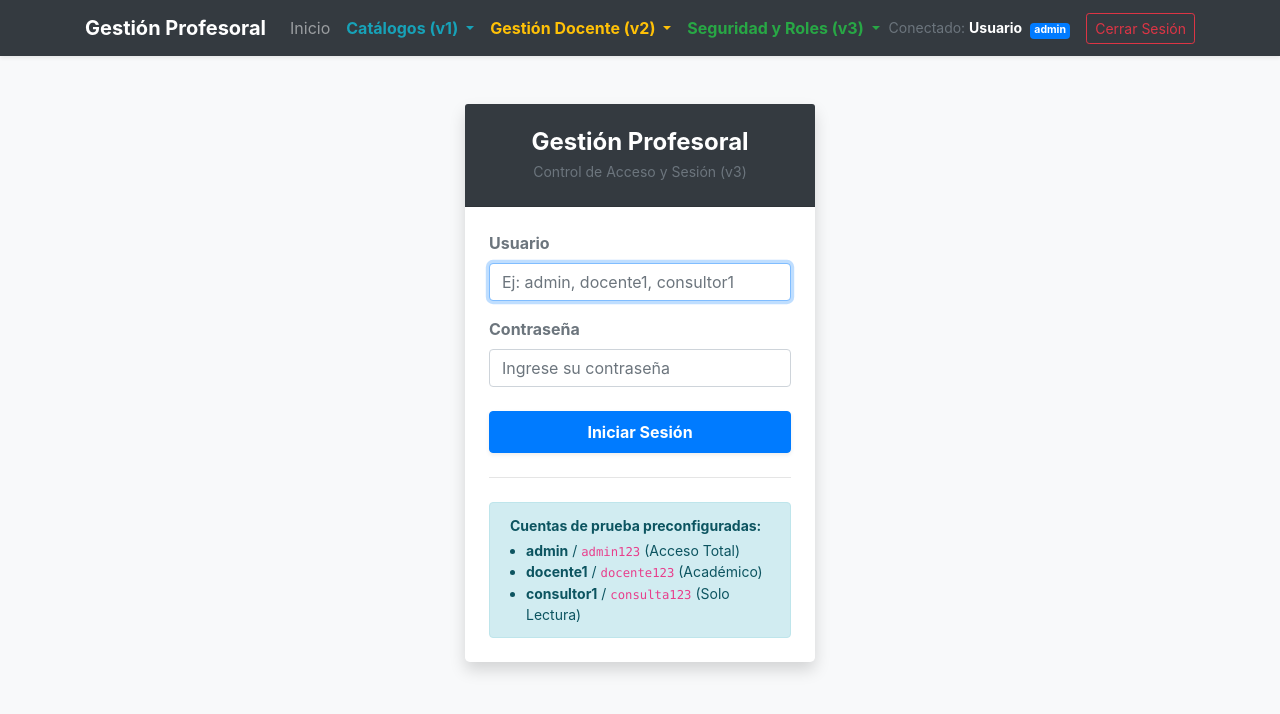
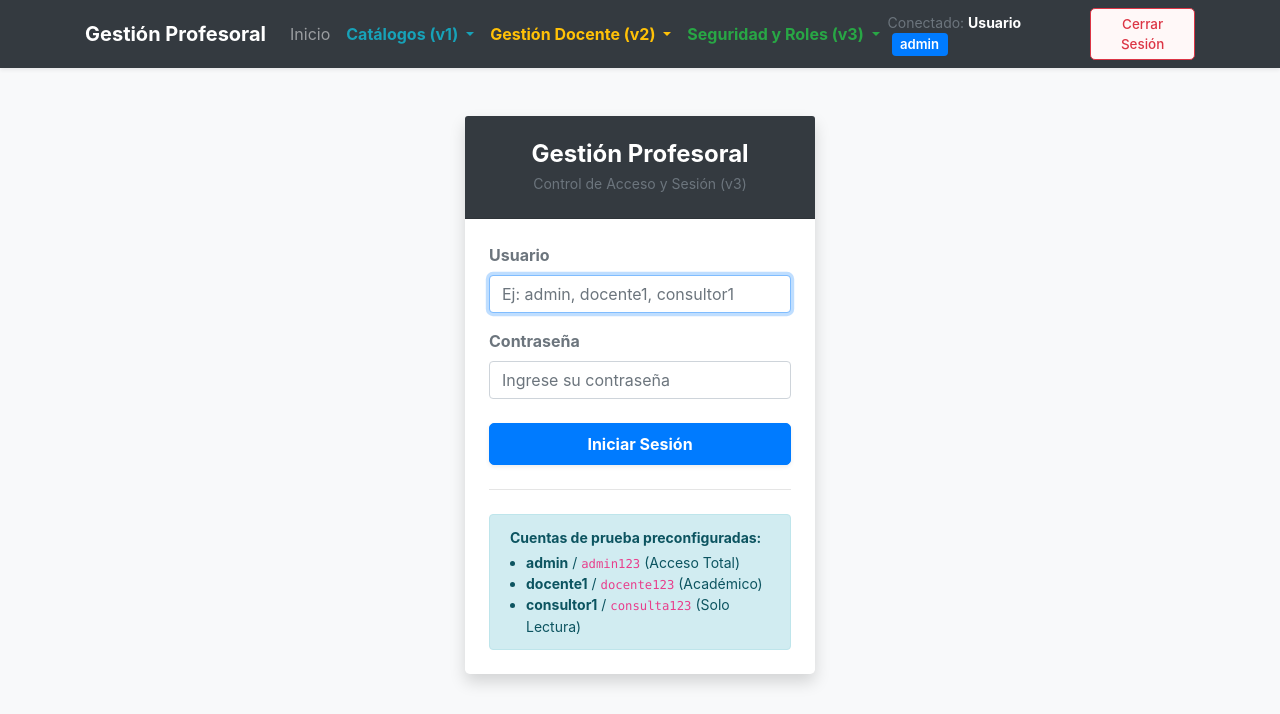
Before and after one commit to samuel06lopezg/gestion-profesoral-v1, a PHP site: page /entrar in a window 1280 px wide. Shown: the top 714 px of the page. Run offline with PHP 8.4, Linux system fonts and the light colour scheme; the visitor is signed in with stand-in values (Sample User, id 1).

Commit message:
style(front): mejorar estetica de botones, tablas y espaciado de acciones

```diff
--- a/front_php/vistas/plantilla.php
+++ b/front_php/vistas/plantilla.php
@@ -28,6 +28,76 @@ $soloLectura = !empty($_SESSION['token']) && !in_array('admin', $__roles, true)
         a[href$="/nuevo"], a[href$="/nueva"], a[href$="/crear"], a[href*="/editar"],
         form[action$="/retirar"], a[href*="retirar-directo"] { display: none !important; }
 <?php endif; ?>
+
+        /* Mejoras estéticas globales para botones, tablas y badges */
+        .table td, .table th {
+            vertical-align: middle !important;
+        }
+        .table th {
+            font-size: 0.88rem;
+            letter-spacing: 0.3px;
+        }
+        .table td.text-center, .table th.text-center {
+            white-space: nowrap !important;
+            width: 1% !important;
+        }
+        .table td.text-center .btn,
+        .table td.text-center form {
+            display: inline-block !important;
+            margin: 1px 3px !important;
+            vertical-align: middle;
+        }
+        .btn {
+            font-weight: 500;
+            border-radius: 5px;
+            transition: all 0.15s ease-in-out;
+        }
+        .btn-sm {
+            padding: 0.3rem 0.65rem;
+            font-size: 0.84rem;
+        }
+        .btn-success {
+            background-color: #198754;
+            border-color: #198754;
+            box-shadow: 0 1px 2px rgba(0,0,0,0.08);
+        }
+        .btn-success:hover {
+            background-color: #157347;
+            border-color: #146c43;
+            box-shadow: 0 2px 5px rgba(0,0,0,0.18);
+        }
+        .btn-outline-primary {
+            color: #0d6efd;
+            border-color: #0d6efd;
+            background-color: #f8faff;
+        }
+        .btn-outline-primary:hover {
+            color: #ffffff;
+            background-color: #0d6efd;
+            border-color: #0d6efd;
+            box-shadow: 0 2px 4px rgba(13,110,253,0.25);
+        }
+        .btn-outline-danger {
+            color: #dc3545;
+            border-color: #dc3545;
+            background-color: #fff8f8;
+        }
+        .btn-outline-danger:hover {
+            color: #ffffff;
+            background-color: #dc3545;
+            border-color: #dc3545;
+            box-shadow: 0 2px 4px rgba(220,53,69,0.25);
+        }
+        .badge {
+            font-size: 0.82rem;
+            font-weight: 600;
+            padding: 0.4em 0.65em;
+            border-radius: 4px;
+        }
+        .card {
+            border: 1px solid rgba(0,0,0,0.08);
+            border-radius: 6px;
+        }
     </style>
 </head>
 <body class="bg-light d-flex flex-column min-vh-100">
```
